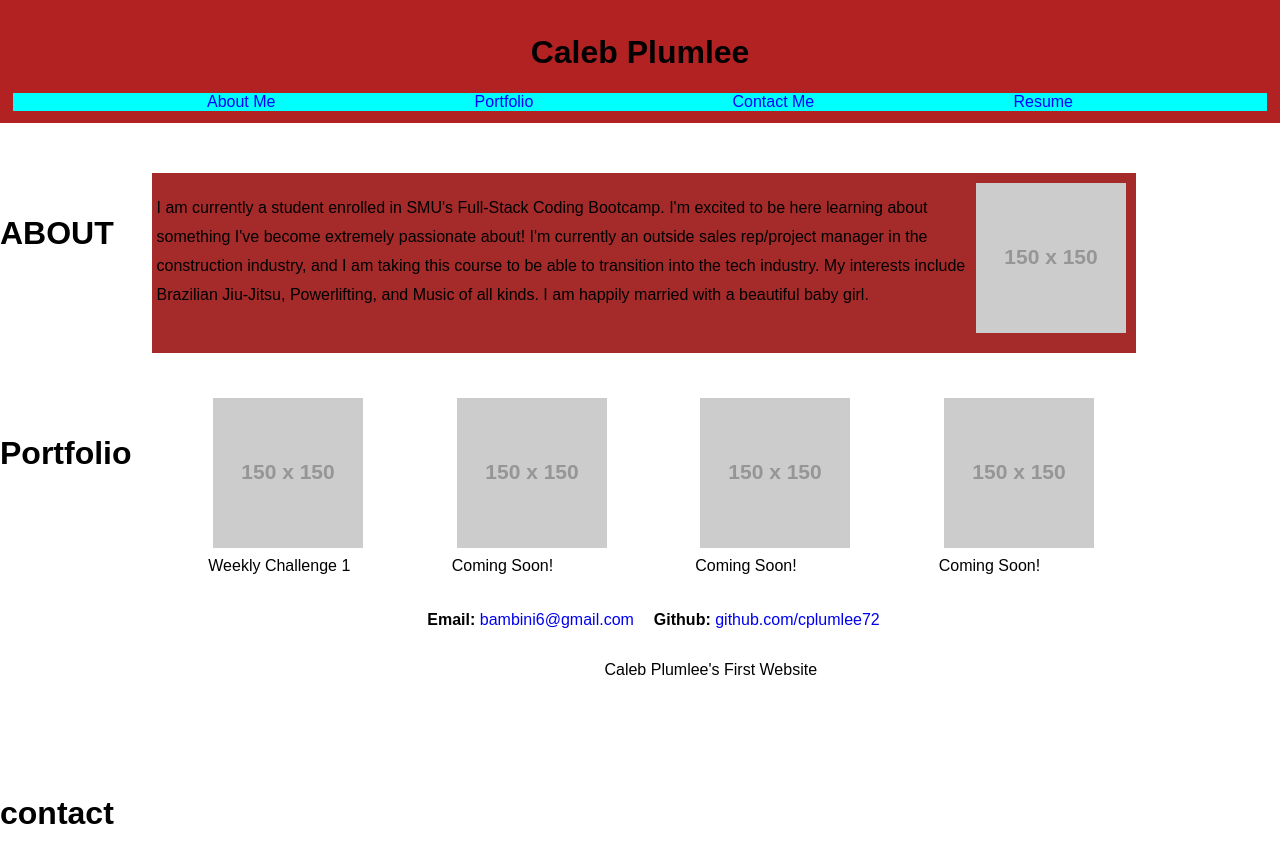
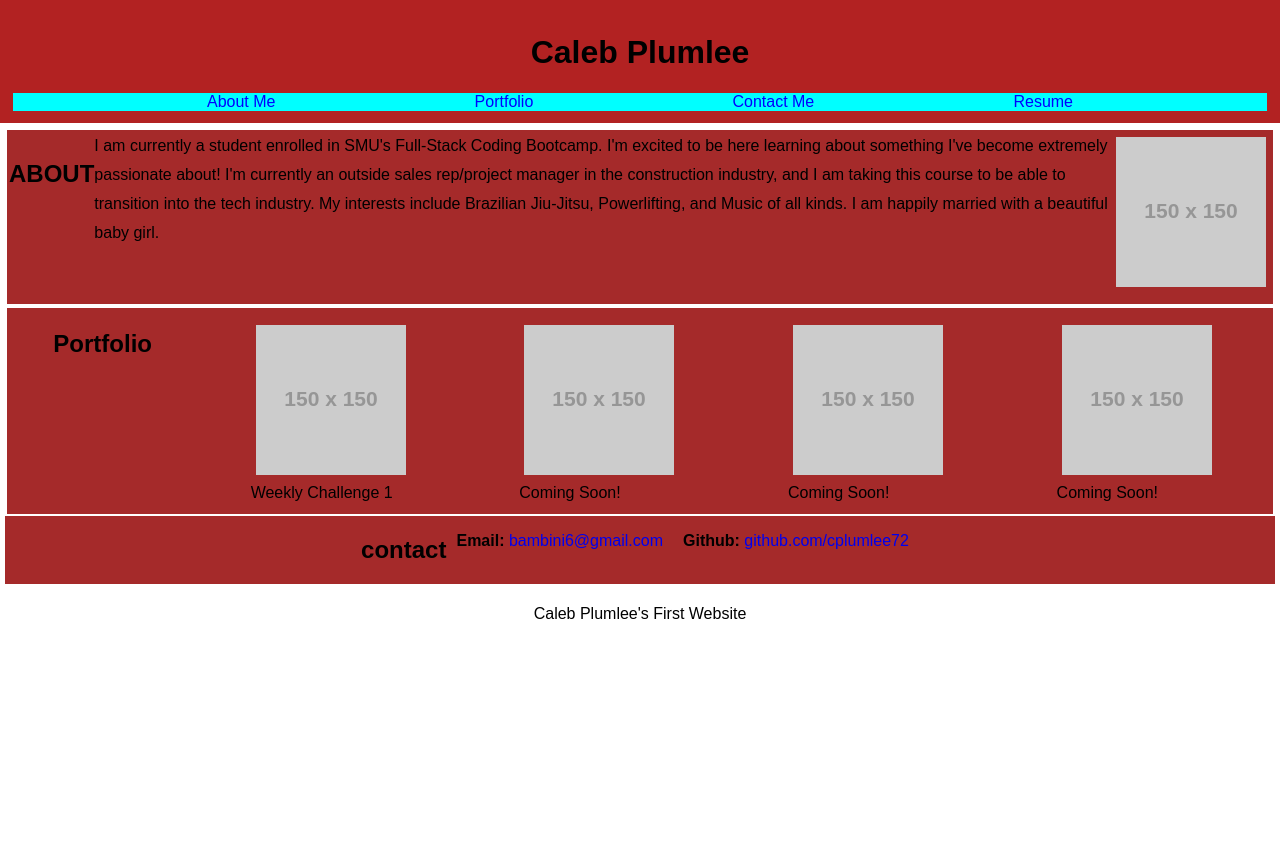
Before and after one commit to cplumlee72/Module-2-Challenge, a plain HTML site: page index.html in a window 1280 px wide. After the commit the page ends 800 px from the top, so only its background shows below. Drawn offline with Linux system fonts and the light colour scheme; placeholder pictures from the web are drawn by us.

Commit message:
streamline the HTML code and removed unneccessary tags. Trying to get items within divisons to line up correctly.

```diff
--- a/assets/css/stylesheet.css
+++ b/assets/css/stylesheet.css
@@ -49,18 +49,17 @@ nav a {
 main {
     display: flex;
     flex-direction: column;
-    justify-content: space-between;
-    align-content: center;
-    margin-left: 5px;
+    justify-content: start;
+    margin: 5px 5px;
     padding-left: 0%;
     max-height: 100vh;
-    max-width: 80vw;
+    max-width: 100vw;
 }
 
 div {
     display: flex;
     flex-direction: column;
-    margin: auto;
+
 }
 
 img {
@@ -69,8 +68,8 @@ img {
 
 .about {
     line-height: 1.8;
-    padding: 5px;
-    margin: 50px 30px 20px 10px;
+    padding: 2px;
+    margin: 2px;
     display: flex;
     flex-direction: row;
     max-width: 100vw;
@@ -81,10 +80,13 @@ img {
 
 
 .portfolio {
+    margin: 2px;
+    padding: 2px;
     display: flex;
     flex-flow: row wrap;
     justify-content: space-around;
-    margin: 10px 25px;
+
+    background-color: brown;
     }
 
 .card {
@@ -94,7 +96,8 @@ img {
 .contact {
     display: flex;
     flex-flow: row wrap;
-    justify-content: space-around;
+    justify-content: space-evenly;
+    background-color: brown;
 }
 
 .contact a {
--- a/index.html
+++ b/index.html
@@ -14,40 +14,47 @@
         <nav>
                 <a href="#about">About Me</a>
                 <a href="#portfolio">Portfolio</a>
-                <a href="contact">Contact Me</a>
-                <a href="resume">Resume</a>
+                <a href="#contact">Contact Me</a>
+                <a href="#resume">Resume</a>
         </nav>
     </header>
-    <sidebar>
-        <div class="float">
-           <a id="aboutlink"><h1>ABOUT</h1></a>
-           <a id="portfoliolink"><h1>Portfolio</h1></a>
-            <a id="contactlink"></a><h1>contact</h1></a>
-        </div>
-    </sidebar>
+
     <main>
 
         <!-- About -->
-       <a id="about"><div class="about"></a>
-            <p> I am currently a student enrolled in SMU's Full-Stack Coding Bootcamp. I'm excited to be
+       <section class="about">
+            <div class="aboutheader">
+                <a id="about"><h1>ABOUT</h1></a>
+            </div>
+            <article> I am currently a student enrolled in SMU's Full-Stack Coding Bootcamp. I'm excited to be
              here learning about something I've become extremely passionate about! I'm currently an outside
              sales rep/project manager in the construction industry, and I am taking this course to be able
              to transition into the tech industry.  My interests include Brazilian Jiu-Jitsu, Powerlifting,
-             and Music of all kinds. I am happily married with a beautiful baby girl.</p>
+             and Music of all kinds. I am happily married with a beautiful baby girl.</article>
              <a href="https://via.placeholder.com/150.png"><img src="https://via.placeholder.com/150.png"></a>
+            </section>
+
+        <!-- Portfolio -->
+        <section class="portfolio">
+            <div class="portfolioheader">
+                <a id="portfolio"><h1>Portfolio</h1></a>
             </div>
-        <!-- Portfolio -->
-        <div class="portfolio">
             <div class="card"><a href="https://via.placeholder.com/150.png"><img src="https://via.placeholder.com/150.png"></a> Weekly Challenge 1 </div>
             <div class="card"><a href="https://via.placeholder.com/150.png"><img src="https://via.placeholder.com/150.png"></a> Coming Soon!</div>
             <div class="card"><a href="https://via.placeholder.com/150.png"><img src="https://via.placeholder.com/150.png"></a> Coming Soon!</div>
             <div class="card"><a href="https://via.placeholder.com/150.png"><img src="https://via.placeholder.com/150.png"></a> Coming Soon!</div>
-        </div>
+        </section>
+
         <!-- Contact  -->
+        <section class="contact">
         <div class="contact">
+            <div class="contactheader">
+                <a id="contact"></a><h1>contact</h1></a>
+            </div>
                 <p id="email"> <b>Email:</b> <a href="mailto:bambini6@gmail.com">bambini6@gmail.com</a> </p>
                 <p id="github"> <b>Github:</b> <a href=github.com/cplumlee72> github.com/cplumlee72</a> </p>
         </div>
+        </section>
     </main>
 
     <footer>
```
